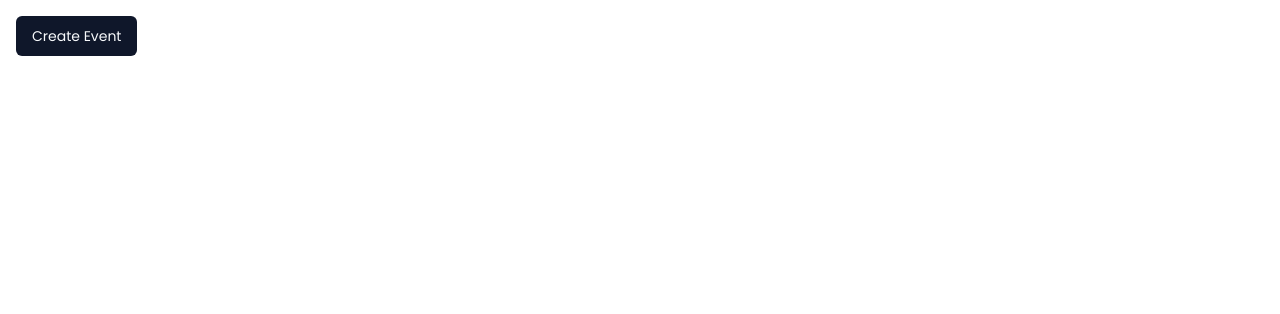
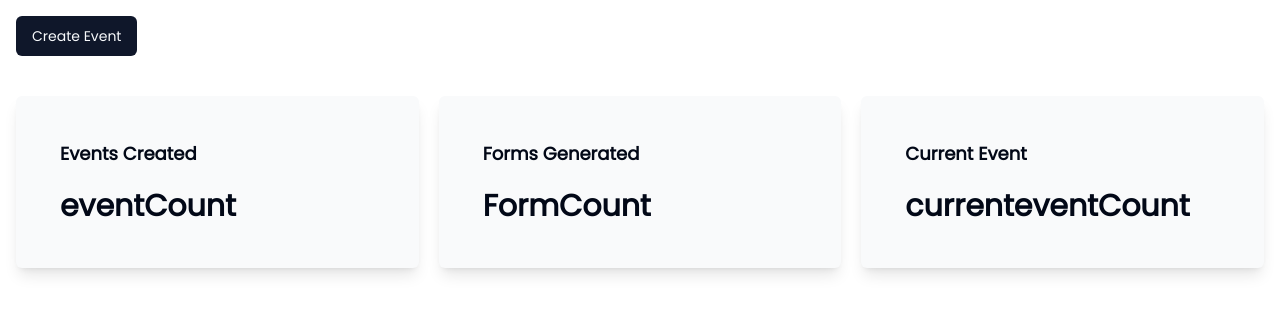
Before and after one commit to Samratsinh-git/EMS, a Next.js app: page /dashboard in a window 1280 px wide. Shown: the top 314 px of the page. Built offline with nearby package versions, Linux system fonts and the light colour scheme; no server answers.

Commit message:
event handling

```diff
--- /dev/null
+++ b/src/app/dashboard/Statistc.js
@@ -0,0 +1,26 @@
+import React from 'react'
+
+function Statistc() {
+    return (
+        <div className="flex space-x-5 pt-10">
+            <div className="flex-1 shadow-lg bg-gray-50 p-6 rounded-md">
+                <h2 className="text-lg font-semibold m-5 cursor-pointer">Events Created</h2>
+                <p className="text-3xl font-bold m-5 cursor-pointer">eventCount</p>
+            </div>
+
+
+            <div className="flex-1 shadow-lg bg-gray-50 p-6 rounded-md">
+                <h2 className="text-lg font-semibold m-5 cursor-pointer">Forms Generated</h2>
+                <p className="text-3xl font-bold m-5 cursor-pointer">FormCount</p>
+            </div>
+
+
+            <div className="flex-1 shadow-lg bg-gray-50 p-6 rounded-md">
+                <h2 className="text-lg font-semibold m-5 cursor-pointer">Current Event</h2>
+                <p className="text-3xl font-bold m-5 cursor-pointer">currenteventCount</p>
+            </div>
+        </div>
+    )
+}
+
+export default Statistc
--- a/src/app/dashboard/page.js
+++ b/src/app/dashboard/page.js
@@ -2,6 +2,7 @@
 import { Button } from '@/components/ui/button'
 import React, { useState } from 'react'
 import EventDialog from './EventDialog'
+import Statistic from './Statistc'
 
 function page() {
   const [eventDialogOpen, setEventDialogOpen] = useState(false)
@@ -9,7 +10,12 @@ function page() {
     <div>
       <Button onClick={()=>setEventDialogOpen(true)} >Create Event</Button>
       <EventDialog eventDialogOpen={eventDialogOpen} setEventDialogOpen={setEventDialogOpen}/>
+      <Statistic/>
+
     </div>
+
+
+
   )
 }
 
```
